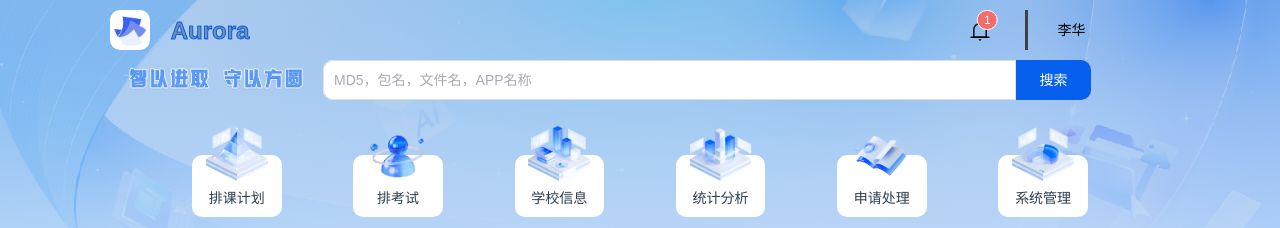
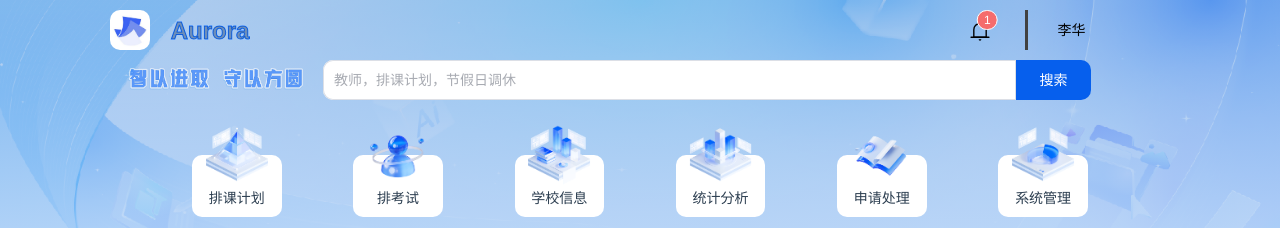
Before and after one commit to Dream-2022/scheduling-class, a Vue app: page /manager/mainPage in a window 1280 px wide. Before the commit this address led to /home/manager. Shown: the top 228 px of the page. Built offline with nearby package versions, Linux system fonts and the light colour scheme.

Commit message:
feat: 配置 manger 的路由信息

```diff
--- a/src/router/index.js
+++ b/src/router/index.js
@@ -28,7 +28,7 @@ const setRouter = async () => {
     console.log(identity)
     if (identity === 'student') {
       router.addRoute({
-        path: '/home',
+        path: '/',
         name: 'home',
         redirect: '/home/student',
         component: () => import('../views/index.vue'),
@@ -42,7 +42,7 @@ const setRouter = async () => {
       })
     } else if (identity === 'teacher') {
       router.addRoute({
-        path: '/home',
+        path: '/',
         name: 'home',
         redirect: '/home/teacher',
         component: () => import('../views/index.vue'),
@@ -56,15 +56,47 @@ const setRouter = async () => {
       })
     } else if (identity === 'manager') {
       router.addRoute({
-        path: '/home',
+        path: '/manager',
         name: 'home',
-        redirect: '/home/manager',
+        redirect: '/manager/mainPage',
         component: () => import('../views/index.vue'),
         children: [
           {
-            path: 'manager',
-            name: 'manager',
+            path: 'mainPage',
+            name: 'mainPage',
             component: () => import('../views/manager/mainPage//index.vue'),
+          },
+          {
+            path: 'functionPage',
+            name: 'functionPage',
+            redirect: '/functionPage/course',
+            component: () => import('../views/manager/functionPage/index.vue'),
+            children: [
+              {
+                path: 'course',
+                component: () => import('../views/manager/functionPage/coursePage/index.vue'),
+              },
+              {
+                path: 'exam',
+                component: () => import('../views/manager/functionPage/examPage/index.vue'),
+              },
+              {
+                path: 'information',
+                component: () => import('../views/manager/functionPage/informationPage/index.vue'),
+              },
+              {
+                path: 'analysis',
+                component: () => import('../views/manager/functionPage/analysisPage/index.vue'),
+              },
+              {
+                path: 'application',
+                component: () => import('../views/manager/functionPage/applicationPage/index.vue'),
+              },
+              {
+                path: 'manage',
+                component: () => import('../views/manager/functionPage/managePage/index.vue'),
+              },
+            ],
           },
         ],
       })
--- a/src/views/manager/mainPage/index.vue
+++ b/src/views/manager/mainPage/index.vue
@@ -6,7 +6,7 @@
         v-model="searchValue"
         @keyup.enter="searchClick"
         class="search-content"
-        placeholder="MD5，包名，文件名，APP名称"
+        placeholder="教师，排课计划，节假日调休"
       />
       <el-button color="#065fed" @click="searchClick">搜索</el-button>
     </div>
@@ -61,7 +61,7 @@ function staticAnalysis(string) {
   router.push(`../${string}`)
 }
 </script>
-<style scoped>
+<style lang="scss" scoped>
 .component-box {
   margin: 10px auto;
   margin-top: 0px;
@@ -73,15 +73,6 @@ function staticAnalysis(string) {
   .search-word {
     margin-top: 5px;
     margin-right: 20px;
-
-    @media (max-width: 765px) {
-    }
-
-    @media (min-width: 765px) and (max-width: 1024px) {
-    }
-
-    @media (min-width: 1024px) {
-    }
   }
 
   .search-box {
```
Also changed, not shown: 1 other file (tests, documents, lock files or other folders).
